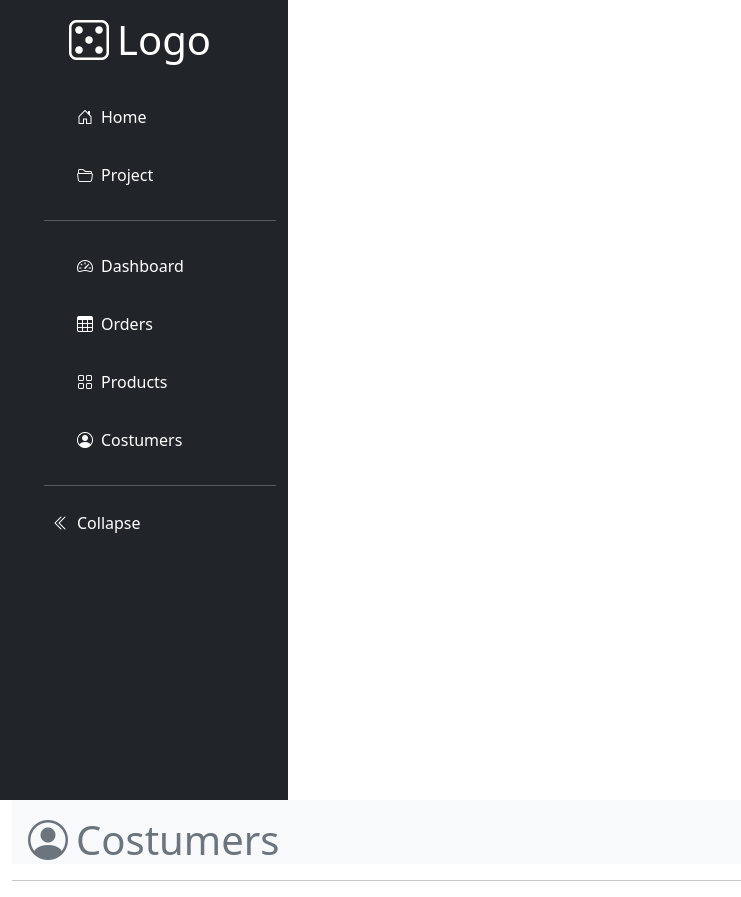
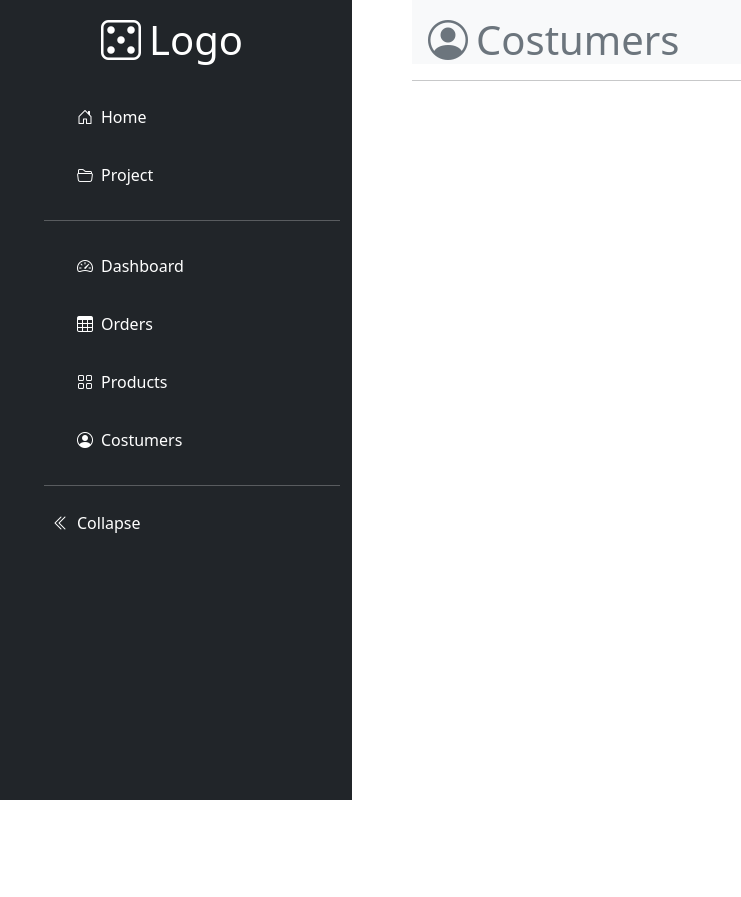
Before and after one commit to fstipo/the_project, a React (Create React App) app: page /costumers in a window 1280 px wide. Shown: the whole page, without its empty margins (0-741 px from the left). After the commit the page ends 800 px from the top, so only its background shows below. Built offline with nearby package versions, Linux system fonts and the light colour scheme.

Commit message:
add tooltip

```diff
--- a/src/Components/Layout/Container/Container.css
+++ b/src/Components/Layout/Container/Container.css
@@ -7,10 +7,14 @@ body {
 
 .section__sidebar {
   height: 100vh;
-  min-width: 18rem;
+  min-width: 22rem;
   text-align: center;
 }
 
 .section__sidebar.collapsed {
-  min-width: 0;
+  min-width: 8rem;
 }
+
+/* .section__main {
+  margin-left: 550 px;
+} */
--- a/src/Components/Layout/Container/Container.js
+++ b/src/Components/Layout/Container/Container.js
@@ -2,7 +2,7 @@ import React from 'react';
 import './Container.css';
 // import Main from '../Main/Main';
 import Sidebar from '../Sidebar/Sidebar';
-import { BrowserRouter as Router, Routes, Route } from 'react-router-dom';
+import { Routes, Route } from 'react-router-dom';
 
 import Home from '../../../Pages/home';
 import Project from '../../../Pages/project';
@@ -11,18 +11,16 @@ import Orders from '../../../Pages/Orders';
 import Products from '../../../Pages/Products';
 import Costumers from '../../../Pages/Costumers';
 
-const Container = (onClick) => {
+const Container = () => {
   return (
     <div className="container-fluid">
       <div className="row">
-        <section className="section__sidebar col-1 bg-dark text-white">
+        <section className="section__sidebar col col-sm-1 bg-dark text-white">
           <Sidebar />
         </section>
-        <section className="section__main col-10">
-          {/* <Main onClick={onClick} />
-           */}
+        <section className="section__main ms-5 col-12 col-xl-8 col-lg-6 col-sm-2">
           <Routes>
-            <Route path="/" exact element={<Home />} />
+            <Route path="/" element={<Home />} />
             <Route path="/project" element={<Project />} />
             <Route path="/dashboard" element={<Dashboard />} />
             <Route path="/orders" element={<Orders />} />
--- a/src/Components/Layout/Sidebar/Sidebar.js
+++ b/src/Components/Layout/Sidebar/Sidebar.js
@@ -1,5 +1,4 @@
 import React from 'react';
-import './Sidebar.css';
 import SidebarNavigation from './SidebarNavigation';
 
 const Sidebar = () => {
--- a/src/Components/Layout/Sidebar/SidebarItem.css
+++ b/src/Components/Layout/Sidebar/SidebarItem.css
@@ -3,7 +3,6 @@
   border-radius: 9px;
 }
 
-/* .nav-link:link:active,
-.nav-link:link:visited {
-  background-color: aqua;
-} */
+.section__sidebar.collapsed ul {
+  padding-left: 1rem;
+}
--- a/src/Components/Layout/Sidebar/SidebarItem.js
+++ b/src/Components/Layout/Sidebar/SidebarItem.js
@@ -9,6 +9,10 @@ const SidebarItem = (props) => {
         to={props.to}
         href={`#${props.name.toLowerCase()}`}
         className="nav-link text-white text-start"
+        data-bs-toggle="tooltip"
+        data-bs-placement="right"
+        title={props.name}
+        role="presentation"
       >
         <i className={`nav__icons bi bi-${props.icon} me-2`}></i>
         <span className="sidebar__link__name">{props.name}</span>
--- a/src/Components/Layout/Sidebar/SidebarNavigation.js
+++ b/src/Components/Layout/Sidebar/SidebarNavigation.js
@@ -1,6 +1,5 @@
 import React from 'react';
 import SidebarItem from './SidebarItem';
-import './Sidebar.css';
 
 const SidebarNavigation = () => {
   const addClass = () => {
@@ -10,16 +9,14 @@ const SidebarNavigation = () => {
     // const sidebar = document.querySelector('.section__sidebar');
     btnA.addEventListener('click', () => {
       linkA.forEach((el) => el.classList.toggle('collapse'));
-      // sidebar.style.minWidth = '10px';
-      // sidebar.style.textAlign = 'center';
       sidebar.classList.toggle('collapsed');
     });
   };
 
   return (
     <div>
-      <ul className="">
-        <SidebarItem name="Home" icon="house-door" to="/" />
+      <ul id="nav-pills pills-tab" role="tablist">
+        <SidebarItem name="Home" icon="house-door" to="/" classList="active" />
         <SidebarItem name="Project" icon="folder2-open" to="/project" />
         <hr />
         <SidebarItem name="Dashboard" icon="speedometer2" to="/dashboard" />
--- a/src/index.js
+++ b/src/index.js
@@ -2,6 +2,7 @@ import React from 'react';
 import ReactDOM from 'react-dom/client';
 import App from './App';
 import 'bootstrap/dist/css/bootstrap.min.css';
+
 import { BrowserRouter } from 'react-router-dom';
 
 const root = ReactDOM.createRoot(document.getElementById('root'));
```
Also changed, not shown: src/Components/Layout/Sidebar/Sidebar.css (deleted, +0 -34 lines).
